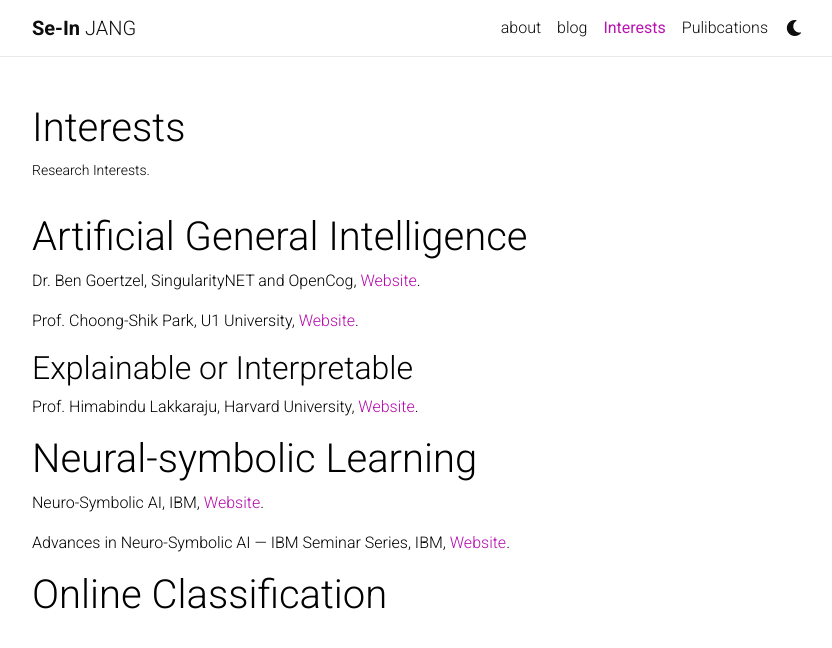
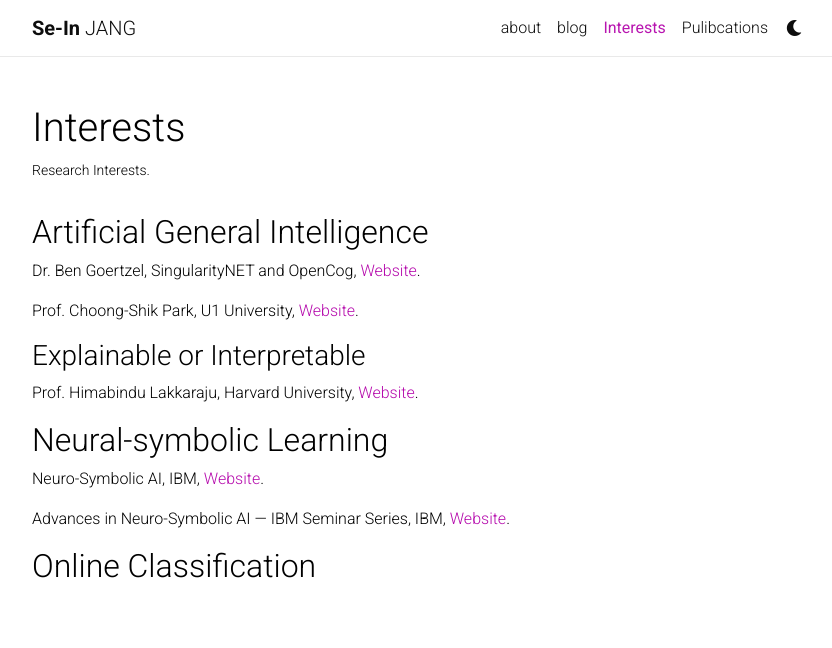
Before and after one commit to sijang/sijang.github.io, a Jekyll site: the page built from _pages/Interests.md, in a window 1280 px wide. Shown: the top 648 px of the page, without its empty margins (223-1055 px from the left). Built offline with Jekyll 4.4.1, drawn with Linux system fonts in a browser that asks for light colours; nearby versions of some CDN libraries; a style sheet for code colours, icons or effects is not loaded.

```diff
--- a/_pages/Interests.md
+++ b/_pages/Interests.md
@@ -6,19 +6,19 @@ description: Research Interests.
 nav: true
 ---
 
-# Artificial General Intelligence
+## Artificial General Intelligence
   > Dr. Ben Goertzel, SingularityNET and OpenCog, [Website](http://goertzel.org){:target="_blank"}.
 
   > Prof. Choong-Shik Park, U1 University, [Website](https://www.researchgate.net/profile/Choong-Shik-Park){:target="_blank"}.
 
-## Explainable or Interpretable
+### Explainable or Interpretable
   > Prof. Himabindu Lakkaraju, Harvard University, [Website](https://himalakkaraju.github.io){:target="_blank"}.
 
 
 
-# Neural-symbolic Learning
+## Neural-symbolic Learning
   > Neuro-Symbolic AI, IBM, [Website](https://researcher.watson.ibm.com/researcher/view_group.php?id=10518){:target="_blank"}.
 
   > Advances in Neuro-Symbolic AI — IBM Seminar Series, IBM, [Website](https://researcher.watson.ibm.com/researcher/view_group.php?id=10510){:target="_blank"}.
 
-# Online Classification
+## Online Classification
```
